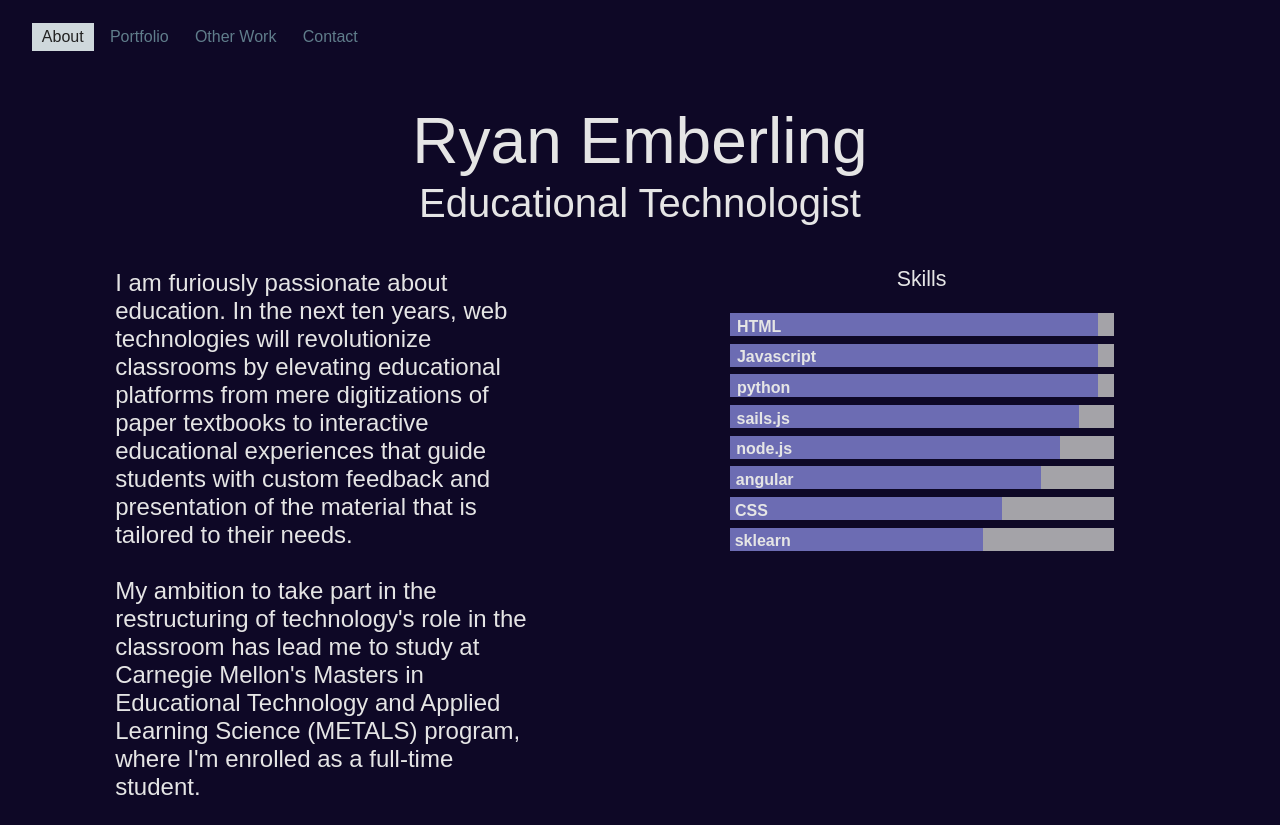
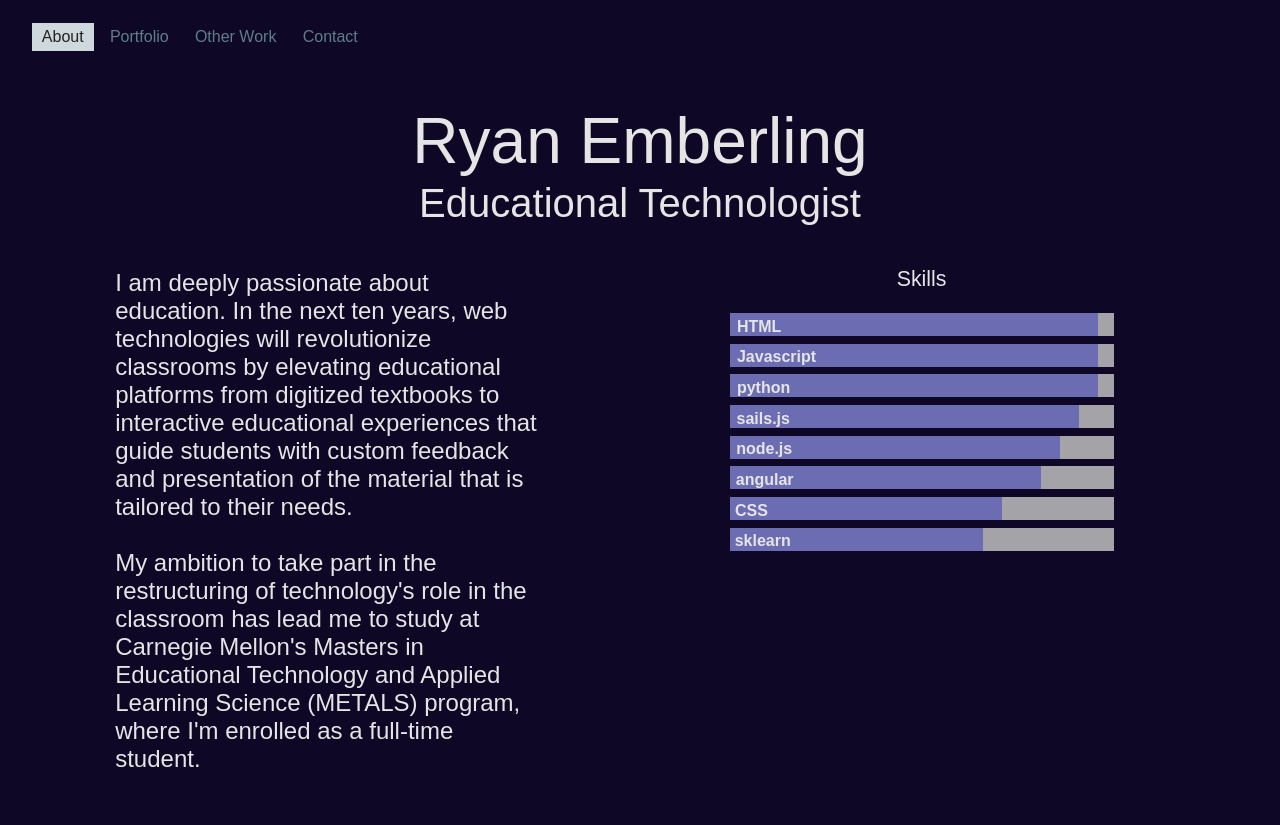
Before and after one commit to itsalaidbacklife/personal_website, an Angular app: page /#/about in a window 1280 px wide. Shown: the top 825 px of the page. Built offline with nearby package versions, Linux system fonts and the light colour scheme.

Commit message:
Toned down language

```diff
--- a/src/app/about/about.component.html
+++ b/src/app/about/about.component.html
@@ -2,7 +2,7 @@
 	<div id="spiel">
 		<!-- <h3 id="spielLabel">Me</h3> -->
 		<!-- <img id="logo" src="./assets/RyanTattoo_v03.jpg"> -->
-		<p>I am furiously passionate about education. In the next ten years, web technologies will revolutionize classrooms by elevating educational platforms from mere digitizations of paper textbooks to interactive educational experiences that guide students with custom feedback and presentation of the material that is tailored to their needs.
+		<p>I am deeply passionate about education. In the next ten years, web technologies will revolutionize classrooms by elevating educational platforms from digitized textbooks to interactive educational experiences that guide students with custom feedback and presentation of the material that is tailored to their needs.
 
 			<br> <br>
 			My ambition to take part in the restructuring of technology's role in the classroom has lead me to study at Carnegie Mellon's Masters in Educational Technology and Applied Learning Science (METALS) program, where I'm enrolled as a full-time student.
```
